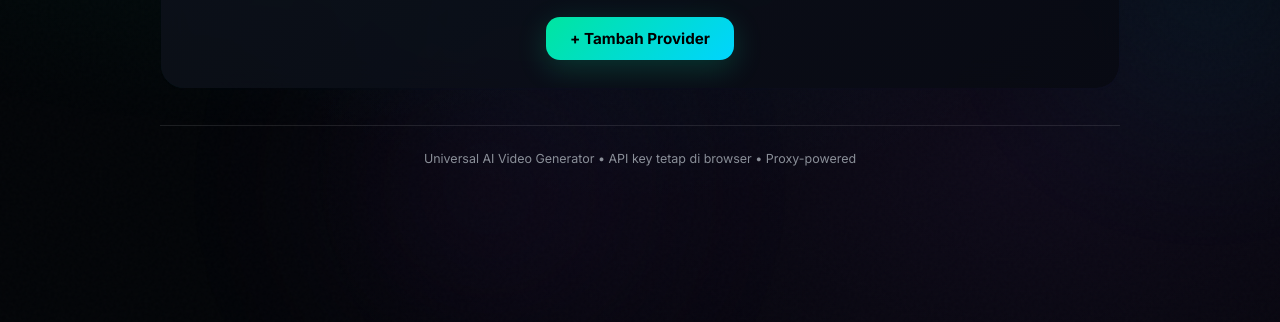
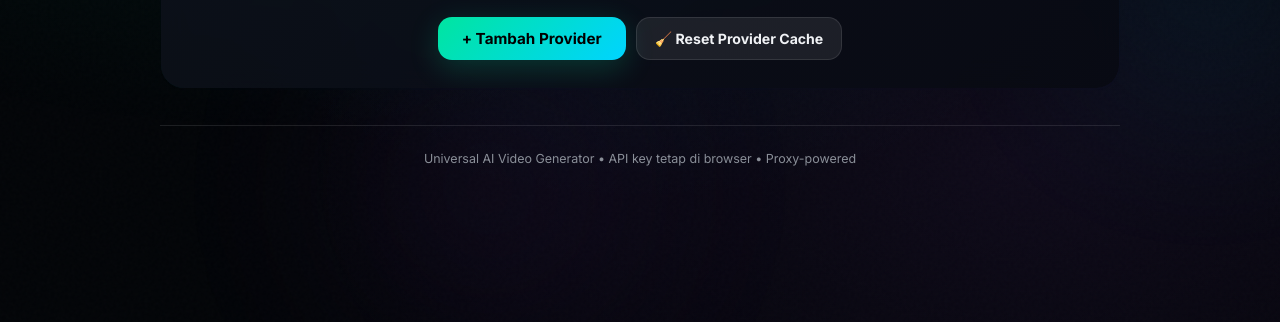
Before and after one commit to gyoomei/text-to-video, a website: page index.html in a window 1280 px wide. Both pictures are taken after a click on the button "🔌 Providers". Shown: the part 478-800 px from the top of the page. Drawn offline with Linux system fonts and the light colour scheme.

Commit message:
Add reset provider cache button to clear stored providers and scanned models

```diff
--- a/index.html
+++ b/index.html
@@ -342,8 +342,9 @@
             <div>Belum ada provider. Tambahkan provider pertama-mu!</div>
           </div>
         </div>
-        <div style="margin-top:20px;text-align:center">
+        <div style="margin-top:20px;text-align:center;display:flex;gap:10px;justify-content:center;flex-wrap:wrap">
           <button class="btn btn-primary" onclick="openProviderModal()">+ Tambah Provider</button>
+          <button class="btn btn-secondary" onclick="resetProviderCache()">🧹 Reset Provider Cache</button>
         </div>
       </div>
     </div>
@@ -604,6 +605,19 @@
         renderProviderList();
         showToast('Model dihapus dari provider');
       }
+    }
+
+    function resetProviderCache() {
+      if(!confirm('Reset semua provider tersimpan? Ini akan menghapus semua provider dan model hasil scan.')) return;
+      providers = [];
+      localStorage.removeItem(STORAGE_KEY);
+      renderProviderList();
+      populateGenProviders();
+      $('genProvider').value = '';
+      $('modelSelectWrap').style.display = 'none';
+      $('promptPanel').style.display = 'none';
+      $('genBtn').style.display = 'none';
+      showToast('Provider cache direset');
     }
 
     async function testProviderConnection() {
```
